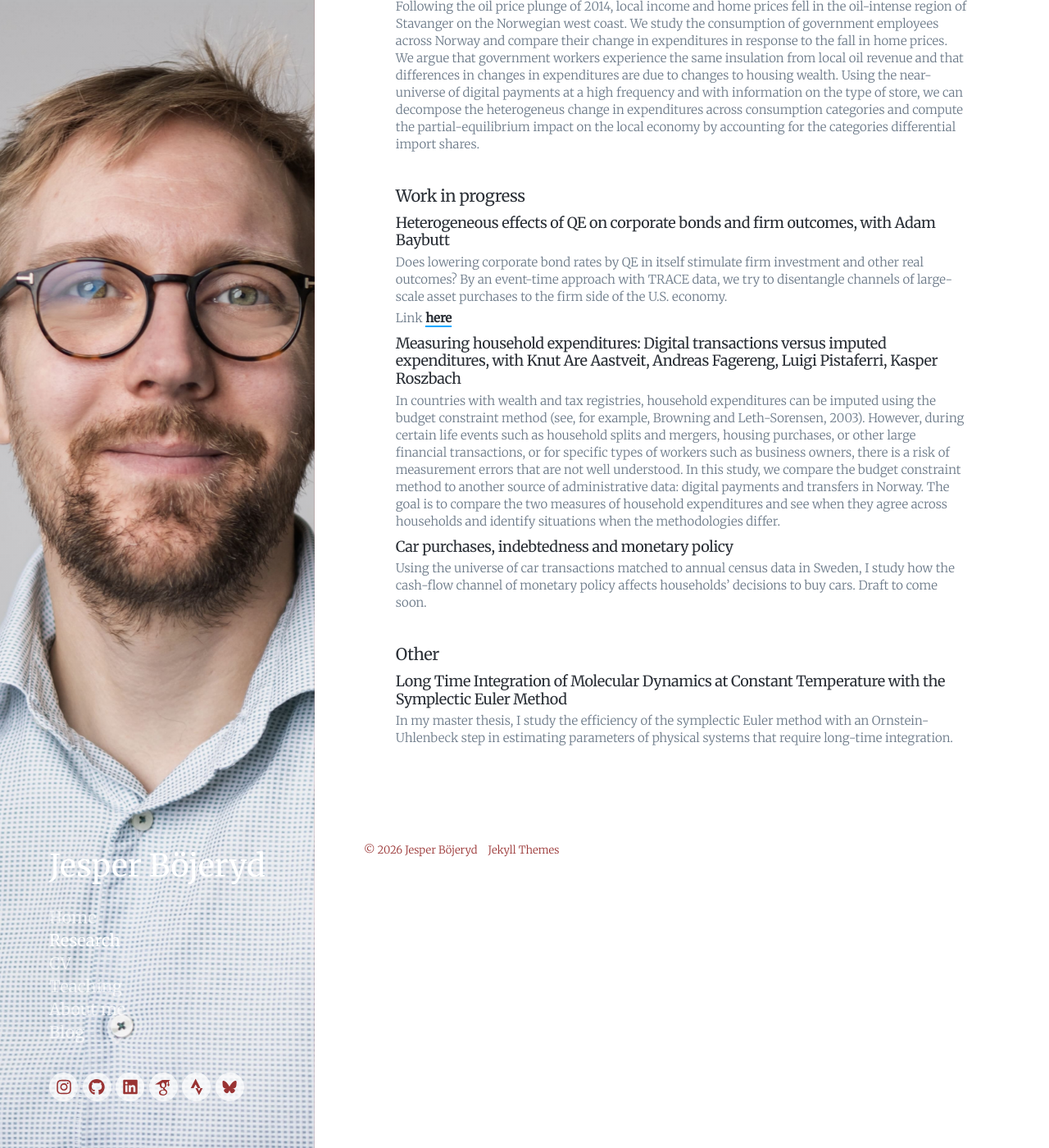
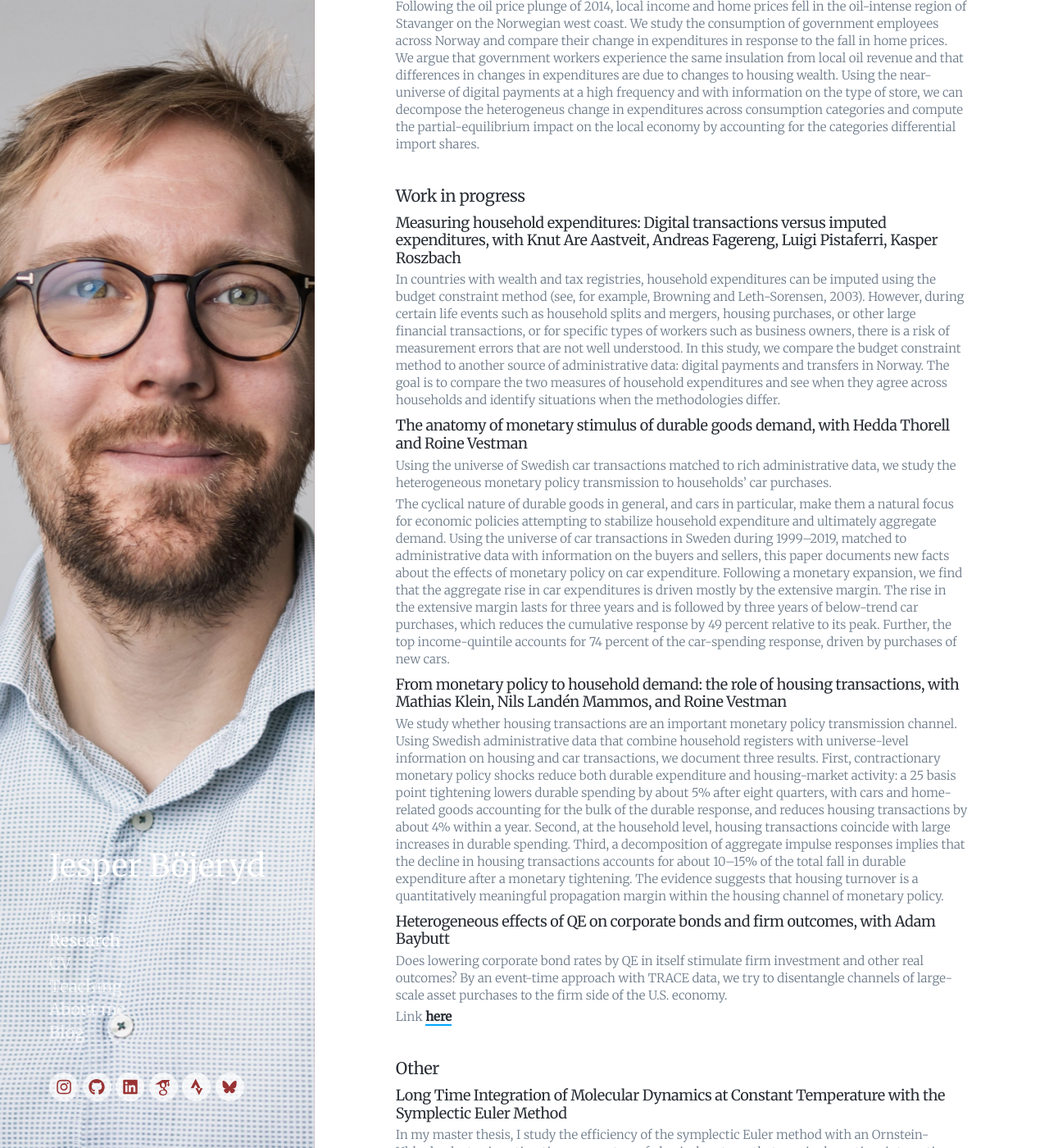
Before and after one commit to bojeryd91/bojeryd91.github.io, a Jekyll site: the page built from _pages/research.md, in a window 1280 px wide and 1400 px high, scrolled down 1070 px. Shown: the whole window at 82% size. Built offline with Jekyll 4.4.1, drawn with Linux system fonts in a browser that asks for light colours; nearby versions of some CDN libraries; some web fonts are replaced.

Commit message:
Update research.md

```diff
--- a/_pages/research.md
+++ b/_pages/research.md
@@ -33,23 +33,29 @@ Following the oil price plunge of 2014, local income and home prices fell in the
 
 #  Work in progress
 
-## [Heterogeneous effects of QE on corporate bonds and firm outcomes](http://www.adambaybutt.org/uploads/1/2/4/9/124972193/baybutt_bojeryd-2021-qe_and_firms.pdf), with [Adam Baybutt](http://www.adambaybutt.org/)
-Does lowering corporate bond rates by QE in itself stimulate firm investment and other real outcomes? By an event-time approach with TRACE data, we try to disentangle channels of large-scale asset purchases to the firm side of the U.S. economy.
-
-Link [here](http://www.adambaybutt.org/uploads/1/2/4/9/124972193/baybutt_bojeryd-2021-qe_and_firms.pdf)
-
 ## Measuring household expenditures: Digital transactions versus imputed expenditures, with [Knut Are Aastveit](https://www.norges-bank.no/en/topics/Research/economists/Aastveit-Knut-Are/), [Andreas Fagereng](https://sites.google.com/site/andreasfagereng/), [Luigi Pistaferri](https://sites.google.com/view/pistaferri/home), [Kasper Roszbach](https://sites.google.com/view/kasperroszbach)
 In countries with wealth and tax registries, household expenditures can be imputed using the budget constraint method (see, for example, Browning and Leth-Sorensen, 2003). However, during certain life events such as household splits and mergers, housing purchases, or other large financial transactions, or for specific types of workers such as business owners, there is a risk of measurement errors that are not well understood. In this study, we compare the budget constraint method to another source of administrative data: digital payments and transfers in Norway. The goal is to compare the two measures of household expenditures and see when they agree across households and identify situations when the methodologies differ.
 
 
-## Car purchases, indebtedness and monetary policy
-Using the universe of car transactions matched to annual census data in Sweden, I study how the cash-flow channel of monetary policy affects households’ decisions to buy cars. Draft to come soon.
+## The anatomy of monetary stimulus of durable goods demand, with [Hedda Thorell](https://sites.google.com/view/heddathorell) and [Roine Vestman](https://roinevestman.com/)
+Using the universe of Swedish car transactions matched to rich administrative data, we study the heterogeneous monetary policy transmission to households' car purchases.
+
+The cyclical nature of durable goods in general, and cars in particular, make them a natural focus for economic policies attempting to stabilize household expenditure and ultimately aggregate demand. Using the universe of car transactions in Sweden during 1999--2019, matched to administrative data with information on the buyers and sellers, this paper documents new facts about the effects of monetary policy on car expenditure. Following a monetary expansion, we find that the aggregate rise in car expenditures is driven mostly by the extensive margin. The rise in the extensive margin lasts for three years and is followed by three years of below-trend car purchases, which reduces the cumulative response by 49 percent relative to its peak. Further, the top income-quintile accounts for 74 percent of the car-spending response, driven by purchases of new cars.
 
 <!---
 ## How environmental tax policy influences car purchases, with [Björn Tyrefors](https://www.ifn.se/forskare/ifn-forskare/bjorn-tyrefors/) and [Roine Vestman](https://roinevestman.com/)
 The Swedish government has over the late 2010s and early 2020s used the bonus-malus system to encourage the purchases of fuel-efficient cars. The cutoffs are adjusted from time to time and was in 2022 overnight abruptly in-part abolished. In the Swedish motor vehicle registry we observe day-by-day transactions of each car, and we use this to analyze how car buyers respond to these changes and their environmental impact, and how buyers substitute between used, new, and different fuel-efficient cars. We also study the welfare transfer between different types of buyers, induced by the price sorting of fuel efficiency.
 --->
 
+## From monetary policy to household demand: the role of housing transactions, with [Mathias Klein](https://sites.google.com/site/mathiaswklein/), [Nils Landén Mammos](https://sites.google.com/view/nilslandenmammos), and [Roine Vestman](https://roinevestman.com/)
+
+We study whether housing transactions are an important monetary policy transmission channel. Using Swedish administrative data that combine household registers with universe-level information on housing and car transactions, we document three results. First, contractionary monetary policy shocks reduce both durable expenditure and housing-market activity: a 25 basis point tightening lowers durable spending by about 5% after eight quarters, with cars and home-related goods accounting for the bulk of the durable response, and reduces housing transactions by about 4% within a year. Second, at the household level, housing transactions coincide with large increases in durable spending. Third, a decomposition of aggregate impulse responses implies that the decline in housing transactions accounts for about 10--15% of the total fall in durable expenditure after a monetary tightening. The evidence suggests that housing turnover is a quantitatively meaningful propagation margin within the housing channel of monetary policy.
+
+
+## [Heterogeneous effects of QE on corporate bonds and firm outcomes](http://www.adambaybutt.org/uploads/1/2/4/9/124972193/baybutt_bojeryd-2021-qe_and_firms.pdf), with [Adam Baybutt](http://www.adambaybutt.org/)
+Does lowering corporate bond rates by QE in itself stimulate firm investment and other real outcomes? By an event-time approach with TRACE data, we try to disentangle channels of large-scale asset purchases to the firm side of the U.S. economy.
+
+Link [here](http://www.adambaybutt.org/uploads/1/2/4/9/124972193/baybutt_bojeryd-2021-qe_and_firms.pdf)
 
 &nbsp;
 #  Other
```
